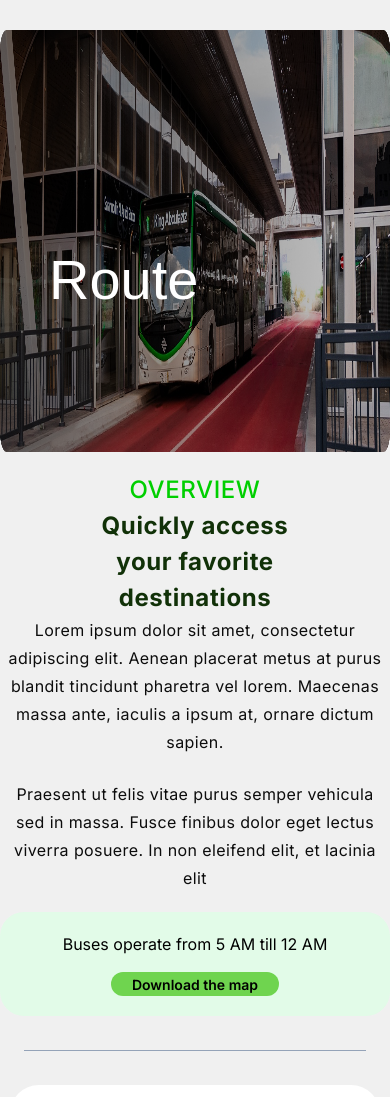
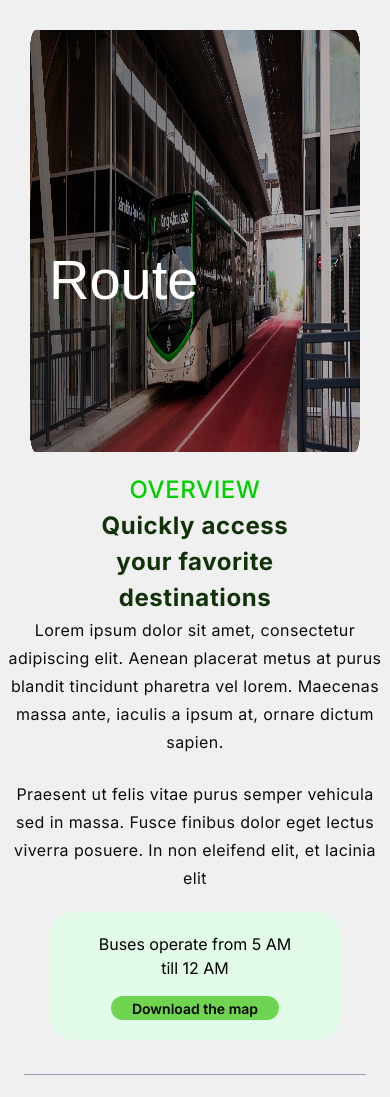
Before and after one commit to Behruz1227/Saudi-project, a React (Create React App) app: page /routerr in a window 390 px wide. Shown: the top 1097 px of the page. Built offline with nearby package versions, Linux system fonts and the light colour scheme.

Commit message:
awfasfasf

```diff
--- a/src/App.js
+++ b/src/App.js
@@ -2,7 +2,7 @@ import { Route, Routes } from 'react-router-dom';
 import Home from './components/home/Home';
 import About from './components/about/About';
 import Navbar from './components/navbar';
-import Tickets from './components/home/tickets/Tickets';
+import Tickets from './components/ticekts/Tickets';
 import Routerr from './components/Route/routerr';
 
 function App() {
--- a/src/components/Route/routerRow.css
+++ b/src/components/Route/routerRow.css
@@ -257,8 +257,6 @@ input:checked~.collapsible-item-content {
   .container-top h1 {
     font-size: 3.5rem;
   }
-
-
   .text-bottom {
     width: 100%;
     display: flex;
@@ -304,7 +302,7 @@ input:checked~.collapsible-item-content {
   }
 
   .routerBtn {
-    width: 100%;
+    width: 75%;
     margin-bottom: 10px;
   }
 
--- a/src/components/Route/routerr.jsx
+++ b/src/components/Route/routerr.jsx
@@ -8,7 +8,7 @@ import RouterRow from './routerRow'
 const Routerr = () => {
   return (
     <>
-      <div className={` ${styles.flexCenter} container-top`} >
+      <div className={` ${styles.flexCenter} container-top container`} >
           <img src={routeimg} alt="route" className='relative z-[-1]' />
           <h1 className=' head absolute top-[27%] left-[10%] text-[65px] text-white '>Route</h1>
       </div>
```
